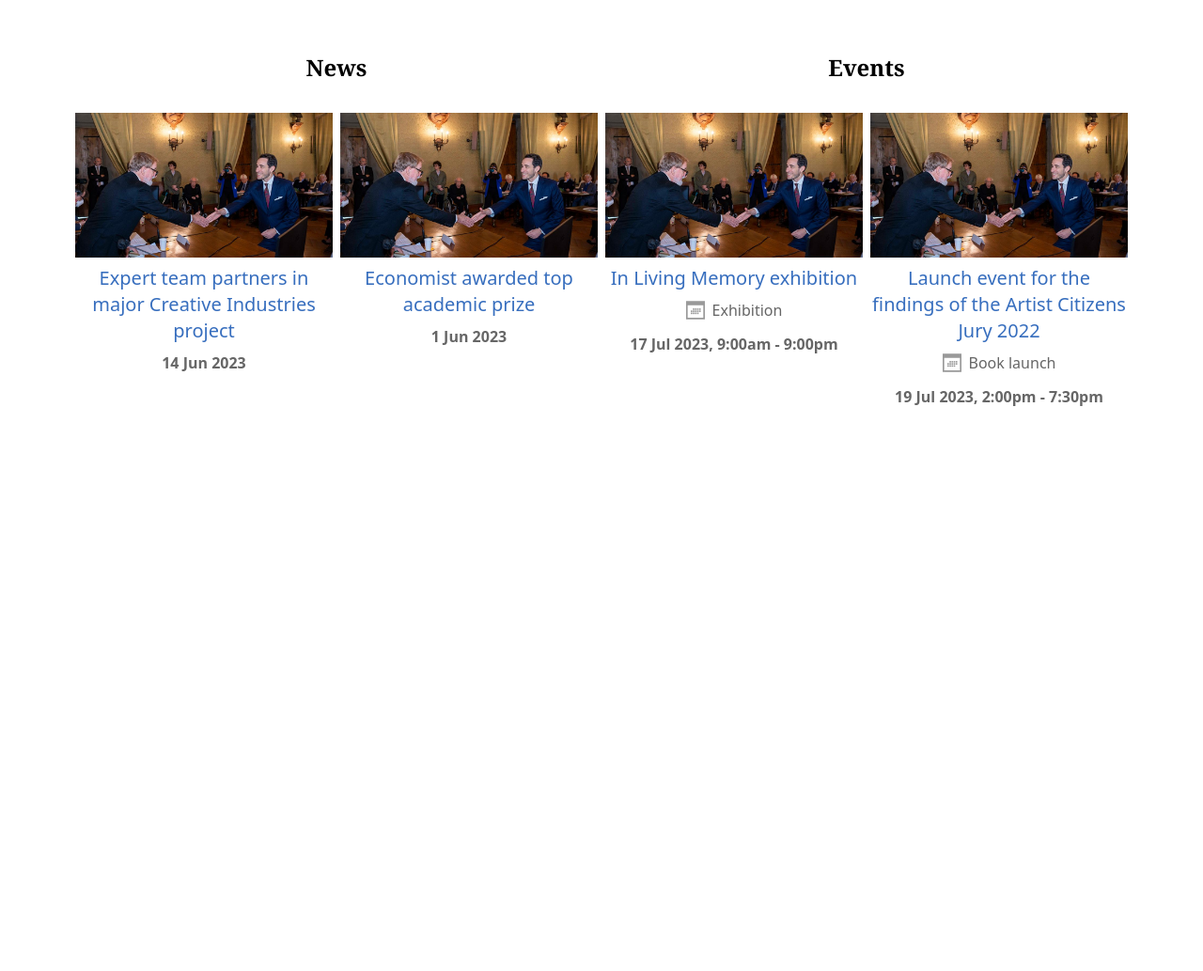
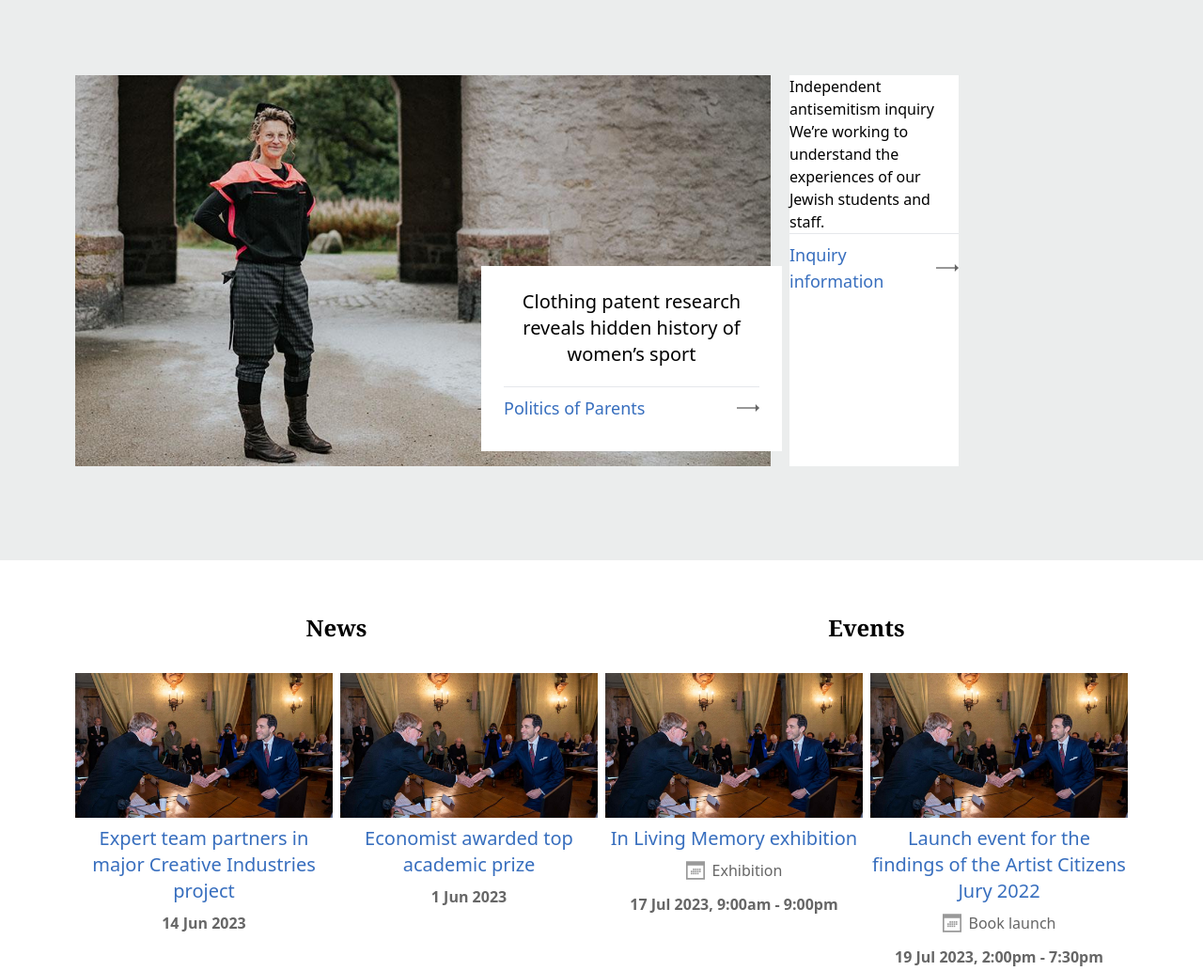
Before and after one commit to gasangw/Clone-challenge, a website built with Vite: page index.html in a window 1280 px wide. Shown: the whole page at 94% size. Before the commit the page ends 800 px from the top, so only its background shows below. Built offline with nearby package versions, Linux system fonts and the light colour scheme.

Commit message:
Design the program section

```diff
--- a/index.html
+++ b/index.html
@@ -9,6 +9,40 @@
 <body>
     <header></header>
     <main>
+        <!-- Section of programs or couses -->
+        <section class="bg-[#ebeded] py-20">
+           <div class="container flex-col">
+              <div class="font-sans grid grid-cols-1 md:grid-cols-3 gap-5">
+                 <article class="col-span-2 relative">
+                    <img src="Images/lady-bg.jpg" alt="lady" />
+                    <div class="bg-white absolute -right-3 bottom-4 py-6 px-6 w-80">
+                    <h3 class="font-sans text-xl font-medium mb-5 text-center">
+                        Clothing patent research reveals hidden history of women’s sport
+                    </h3>
+                      <hr />
+                      <div class="flex justify-between">
+                        <h4 class="text-lg text-[#376ebe] font-normal hover:text-red-600 py-2">Politics of Parents</h4>
+                        <img src="Images/right-arrow.svg" alt="right-arrow" />
+                      </div>
+                    </div>
+                 </article>
+                    <article class="col-span-1 grid grid-cols-1 lg:grid-cols-2">
+                        <div class="bg-white">
+                            <h2>Independent antisemitism inquiry</h2>
+                            <p>We’re working to understand the experiences of our Jewish students and staff.</p>
+
+                            <hr/>
+                            <div class="flex justify-between">
+                                <h4 class="text-lg text-[#376ebe] font-normal hover:text-red-600 py-2">Inquiry information</h4>
+                                <img src="Images/right-arrow.svg" alt="right-arrow" />
+                              </div>
+                        </div>
+                    </article>
+                 </article>
+                 <div></div>
+              </div>
+           </div>
+        </section>
         <!-- section of news and events close to footer-->
         <section>
             <div class="container grid grid-cols-1 md:grid-cols-2 gap-2 py-14">
```
Also changed, not shown: Images/lady-bg.jpg (added), Images/right-arrow.svg (added).
